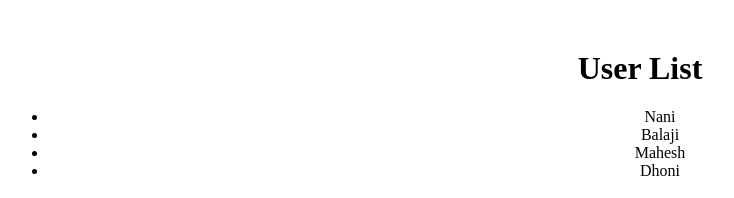
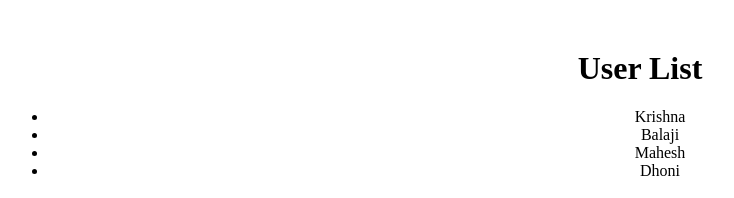
Before and after one commit to Balajicyberbells/Docker-react-app, a React (Create React App) app: page / in a window 1280 px wide. Shown: the top 198 px of the page, without its empty margins (0-734 px from the left). Built offline with nearby package versions, Linux system fonts and the light colour scheme.

Commit message:
krishna add

```diff
--- a/src/App.js
+++ b/src/App.js
@@ -1,6 +1,6 @@
 import React from 'react';
 
-const users = ['Nani', 'Balaji', 'Mahesh', 'Dhoni'];
+const users = ['Krishna', 'Balaji', 'Mahesh', 'Dhoni'];
 
 function App() {
   return (
```
